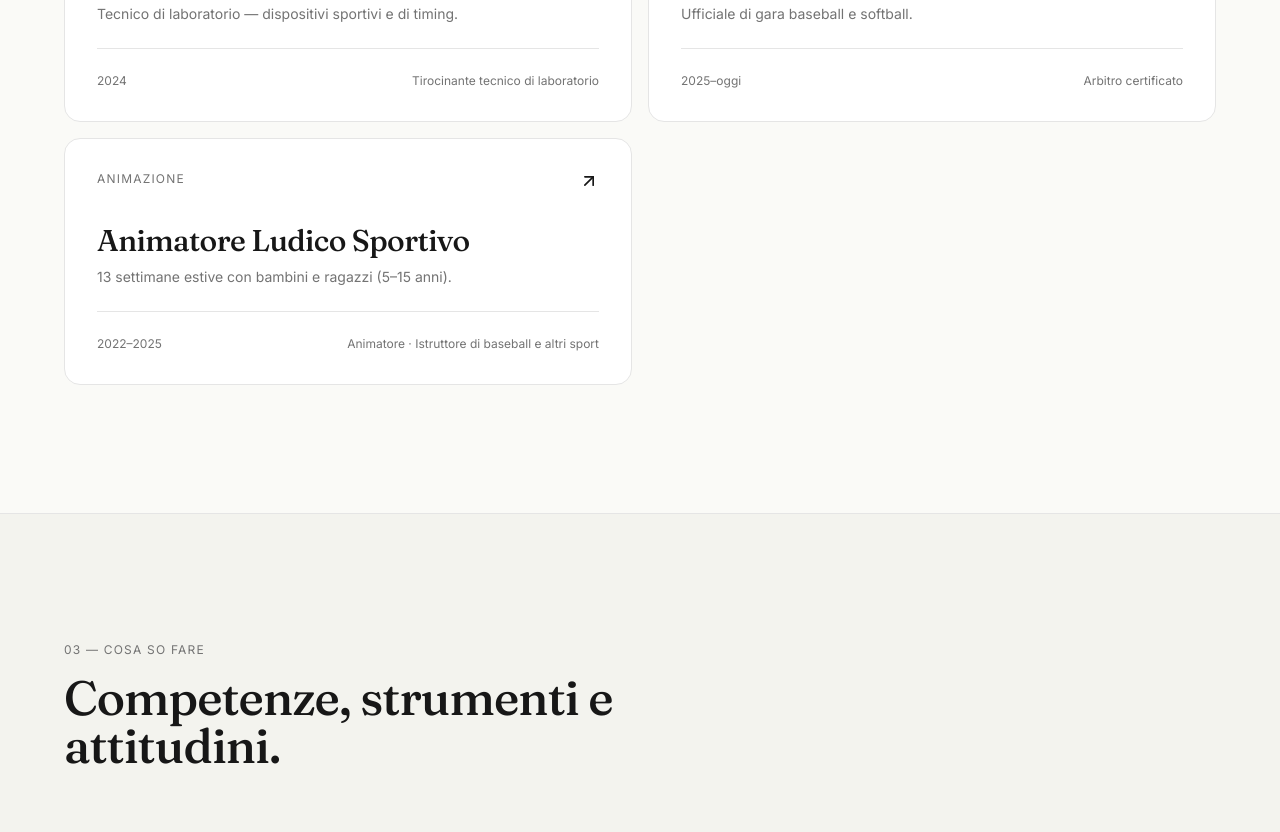
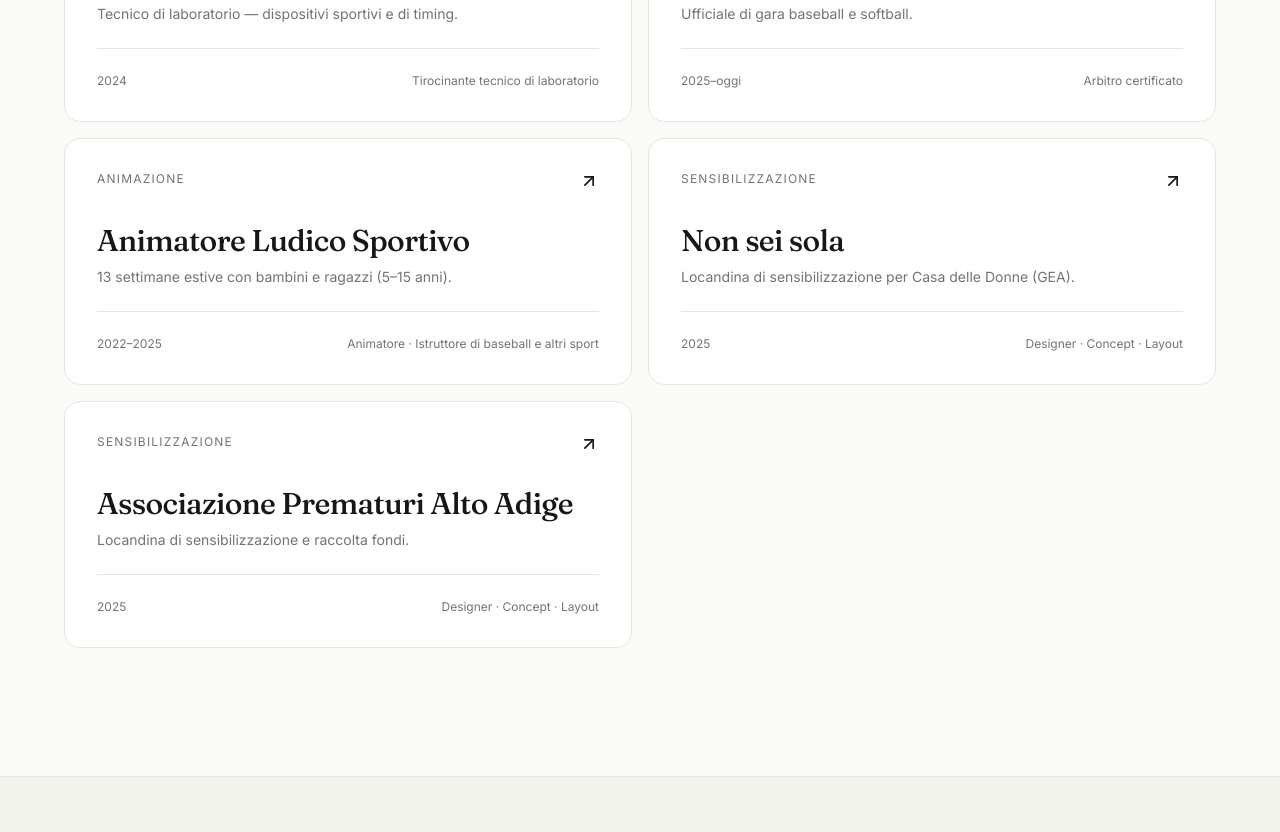
Before and after one commit to Jacopo240806/portfolio-jacopo, a React (Vite) app: page / in a window 1280 px wide. Shown: the part 2900-3732 px from the top of the page. Built offline with nearby package versions, Linux system fonts and the light colour scheme.

Commit message:
Aggiunti progetti Non sei sola e Associazione Prematuri

```diff
--- a/src/data/profilo.js
+++ b/src/data/profilo.js
@@ -16,9 +16,9 @@ export const PROFILO = {
     { nome: 'Spagnolo', livello: 'Base' },
   ],
   numeriChiave: [
-    { valore: '3', label: 'lingue oltre l\'italiano' },
-    { valore: '13', label: 'settimane di animazione estiva' },
-    { valore: '2°', label: 'classificato concorso U.S.S.A.' },
-    { valore: 'Serie B', label: 'baseball — Bolzano BC' },
-  ],
+  { valore: '3', label: 'lingue oltre l\'italiano' },
+  { valore: '6', label: 'settimane di animazione estiva' },
+  { valore: '2°', label: 'classificato concorso U.S.S.A.' },
+  { valore: '2', label: 'progetti per il sociale' }, // ← NUOVO (sostituisci "Serie B" se vuoi)
+],
 };
--- a/src/data/progetti.js
+++ b/src/data/progetti.js
@@ -144,4 +144,44 @@ export const PROGETTI = [
     contesto: 'Volontariato + Lavoro estivo',
     immagine: '/progetti/animatore.png',
   },
+  {
+    id: 'non-sei-sola',
+    categoria: 'design',
+    tag: 'Sensibilizzazione',
+    titolo: 'Non sei sola',
+    sottotitolo: 'Locandina di sensibilizzazione per Casa delle Donne (GEA).',
+    anno: '2025',
+    ruolo: 'Designer · Concept · Layout',
+    team: 'Progetto personale per la laurea di mia sorella',
+    descrizione: 'Locandina realizzata in occasione della laurea di mia sorella per promuovere una raccolta fondi a sostegno di GEA — Casa delle Donne, struttura residenziale che accoglie e protegge donne e figli/figlie in fuga da situazioni di violenza. Il design unisce un\'illustrazione femminile a tutta pagina, una tipografia serif espressiva per il claim "non sei sola" e un QR-code che porta direttamente alla donazione online. La palette gioca su tonalità calde di rosso e bordeaux per richiamare forza e protezione.',
+    soluzioni: [
+      'Claim emotivo e diretto',
+      'Illustrazione iconica a piena pagina',
+      'QR-code integrato per donazione',
+      'Palette calda e protettiva',
+    ],
+    strumenti: ['Canva', 'Tipografia editoriale', 'Composizione visiva'],
+    contesto: 'Progetto personale · Sensibilizzazione',
+    immagine: '/progetti/nosola.png',
+  },
+  {
+    id: 'prematuri-alto-adige',
+    categoria: 'design',
+    tag: 'Sensibilizzazione',
+    titolo: 'Associazione Prematuri Alto Adige',
+    sottotitolo: 'Locandina di sensibilizzazione e raccolta fondi.',
+    anno: '2025',
+    ruolo: 'Designer · Concept · Layout',
+    team: 'Progetto personale per la laurea di mia sorella',
+    descrizione: 'Locandina realizzata per promuovere il lavoro dell\'Associazione Prematuri Alto Adige, che supporta i genitori nei momenti difficili legati alla nascita di un bambino settimane o mesi prima del previsto. Il design adotta un tono delicato e accogliente: illustrazioni infantili in stile acquerello, tipografia handwritten per dare calore umano, palette pastello su sfondo bianco. Il QR-code permette di sostenere l\'associazione con una donazione online.',
+    soluzioni: [
+      'Tono visivo delicato e accogliente',
+      'Illustrazioni infantili in acquerello',
+      'Tipografia handwritten per calore umano',
+      'Call-to-action con QR-code donazione',
+    ],
+    strumenti: ['Canva', 'Illustrazioni vettoriali', 'Tipografia'],
+    contesto: 'Progetto personale · Sensibilizzazione',
+    immagine: '/progetti/prem.png',
+  },
 ];
```
Also changed, not shown: public/progetti/nosola.png (added), public/progetti/prem.png (added).
